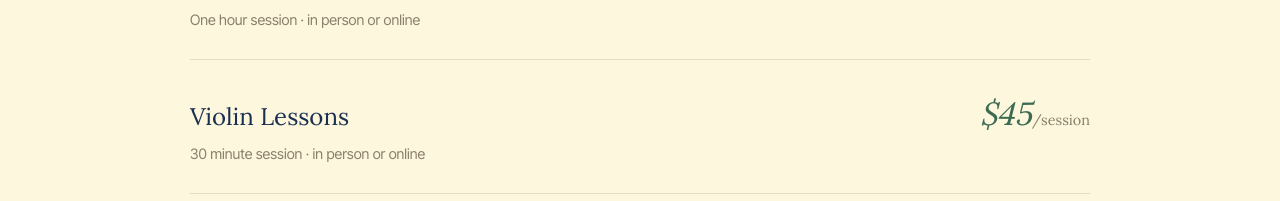
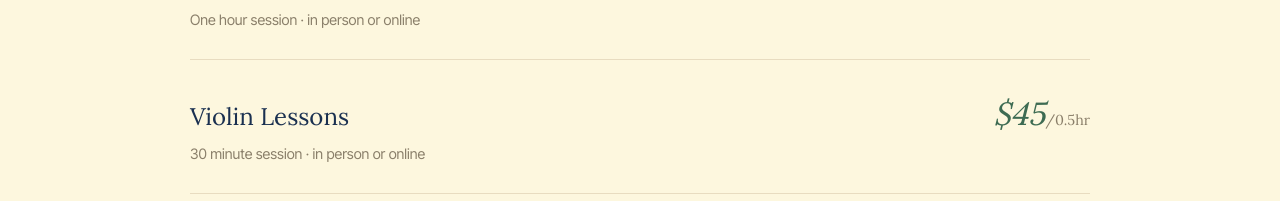
Before and after one commit to patrickparagas1/josephine-tutoring, a Next.js app: page /rates in a window 1280 px wide. Shown: the part 1137-1338 px from the top of the page. Built offline with nearby package versions, Linux system fonts and the light colour scheme.

Commit message:
Change violin rate display to $45/0.5hr

```diff
--- a/components/Rates.tsx
+++ b/components/Rates.tsx
@@ -86,7 +86,7 @@ export default function Rates() {
             </div>
           </div>
           <div className="rate-price">
-            $45<span>/session</span>
+            $45<span>/0.5hr</span>
           </div>
         </div>
 
```
